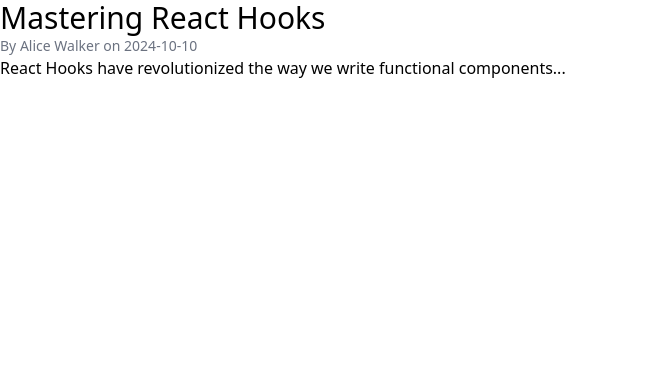
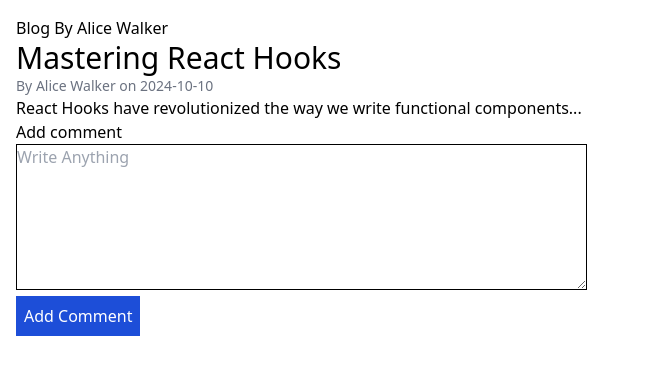
Before and after one commit to umarprogrammer19/Dynamic-Blog, a Next.js app: page /1 in a window 1280 px wide. Shown: the top 374 px of the page, without its empty margins (0-649 px from the left). Built offline with nearby package versions, Linux system fonts and the light colour scheme.

Commit message:
Added comment

```diff
--- a/src/app/[id]/page.tsx
+++ b/src/app/[id]/page.tsx
@@ -3,13 +3,13 @@ import { Blogs, blogs } from "@/blogs/blogs";
 
 export default function Blog(props: { params: { id: string } }) {
     const getBlogs = blogs.find((item: Blogs) => item.id === parseInt(props.params.id));
-
     if (!getBlogs) {
         return <h1>Blog Bot Found</h1>
     }
 
     return (
-        <>
+        <div className='p-4'>
+            <h1>Blog By {getBlogs.author}</h1>
             <div className="blog-details">
                 <h1 className="text-3xl">{getBlogs.title}</h1>
                 <p className="text-sm text-gray-500">By {getBlogs.author} on {getBlogs.date}</p>
@@ -17,6 +17,13 @@ export default function Blog(props: { params: { id: string } }) {
                     <p>{getBlogs.content}</p>
                 </div>
             </div>
-        </>
+
+            <h1>Add comment</h1>
+            <form>
+                <textarea cols={60} rows={6} className='border border-[black]' placeholder="Write Anything" /> <br />
+                <button className='bg-blue-700 text-white p-2'>Add Comment</button>
+            </form>
+
+        </div>
     )
 }
```
